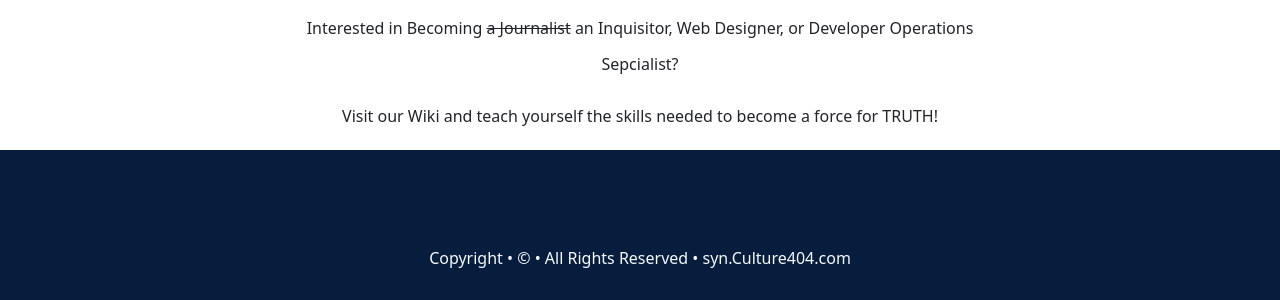
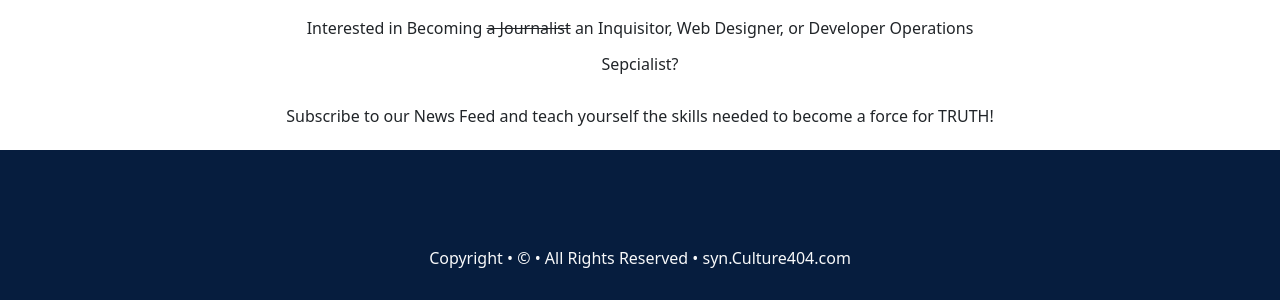
Before and after one commit to Culture-404/Syn_Inquisition, a Jekyll site: the page built from index.md, in a window 1280 px wide. Shown: the part 701-1001 px from the top of the page. Built offline with Jekyll 4.4.1, drawn with Linux system fonts in a browser that asks for light colours.

Commit message:
Ad text update

```diff
--- a/_includes/ad_banner.md
+++ b/_includes/ad_banner.md
@@ -3,4 +3,4 @@
 
 Interested in Becoming ~~a Journalist~~ an Inquisitor, Web Designer, or Developer Operations Sepcialist?
 
-Visit our Wiki and teach yourself the skills needed to become a force for TRUTH!
+Subscribe to our News Feed and teach yourself the skills needed to become a force for TRUTH!
```
